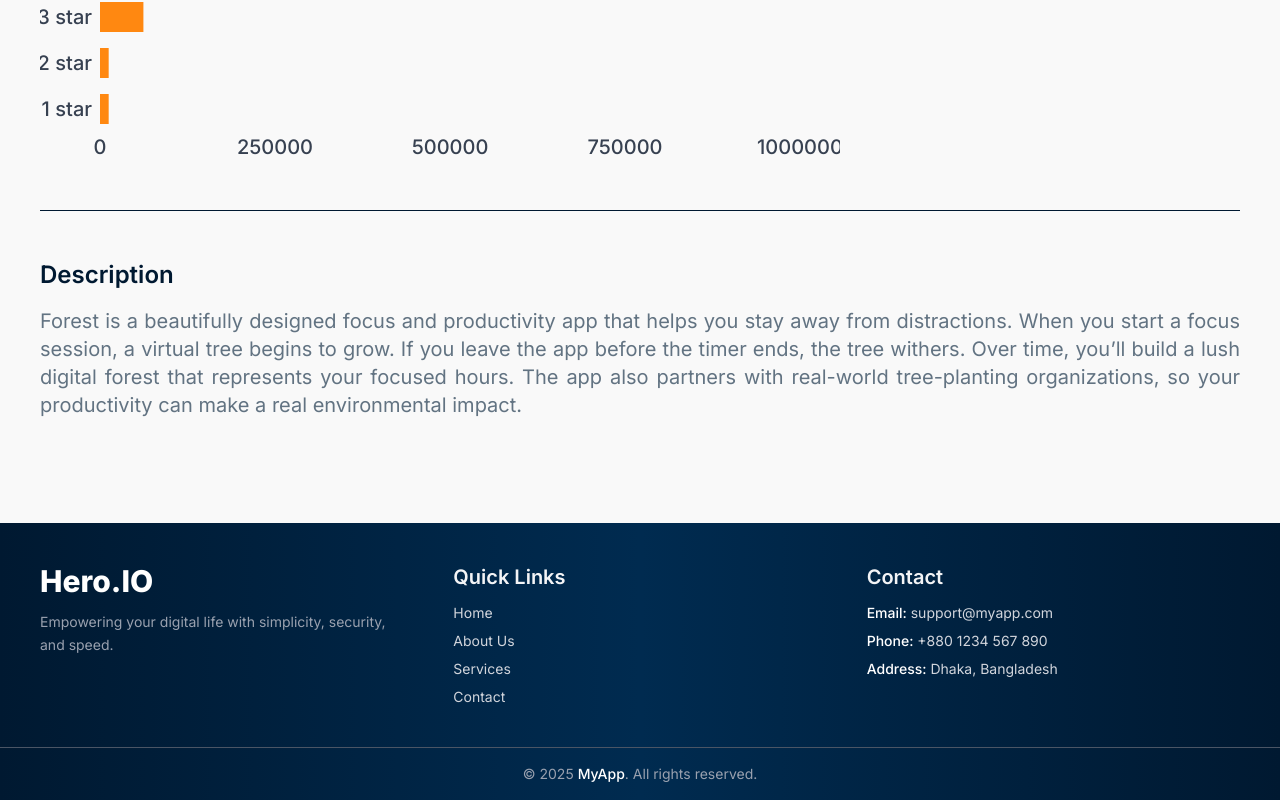
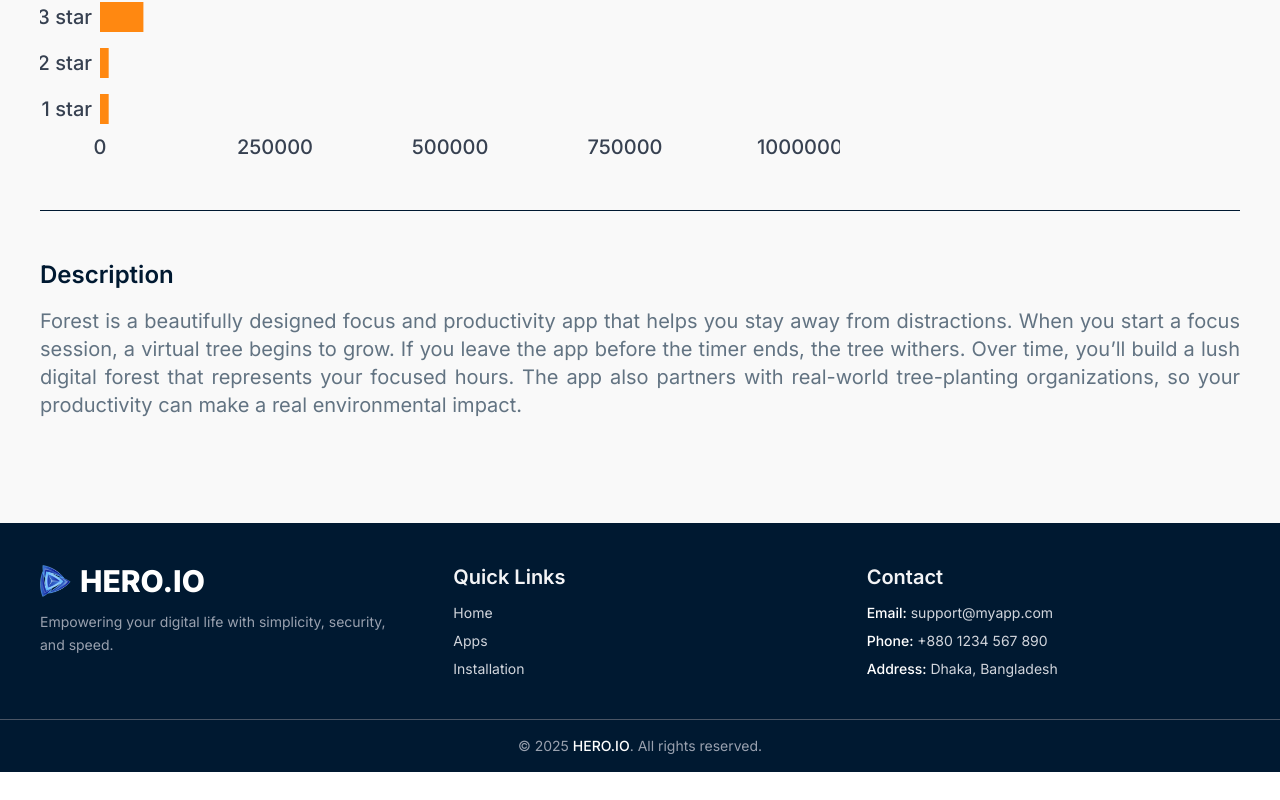
Before and after one commit to abapurbo/batch12-assignment-8, a React (Vite) app: page /details/1 in a window 1280 px wide. Shown: the part 716-1516 px from the top of the page. After the commit the page ends 1488 px from the top, so only its background shows below. Built offline with nearby package versions, Linux system fonts and the light colour scheme.

Commit message:
added deploy

```diff
--- a/src/Components/Banner/Banner.jsx
+++ b/src/Components/Banner/Banner.jsx
@@ -31,7 +31,7 @@ export default function Banner() {
             </div>
             <div className="bg-gradient-to-r from-[#632EE3] to-[#9F62F2]  -mt-2 py-20 md:px-20 mb-10">
                 <h1 className='md:text-[46px] text-4xl font-bold text-[#ffffff] text-center '>Trusted by Millions, Built for You</h1>
-                <div className='text-[#ffffff] flex flex-col space-y-10 md:justify-around max-w-[1400px] mx-auto md:mt-10 mt-6'>
+                <div className='text-[#ffffff] flex flex-col md:flex-row space-y-10 md:justify-around max-w-[1400px] mx-auto md:mt-10 mt-6'>
                     <div className='text-center space-y-2'>
                         <h1 className='text-[16px]'>Total Downloads</h1>
                         <h1 className='text-[64px] font-extrabold '>29.6M</h1>
--- a/src/Components/Banner/Features/Apps/AllApps.jsx
+++ b/src/Components/Banner/Features/Apps/AllApps.jsx
@@ -28,12 +28,12 @@ export default function AllApps() {
         <div className='mx-auto max-w-[1400px] md:px-10 px-6 py-10'>
             <div>
                 <h1 className='text-[#001931] text-center md:text-[48px] text-3xl font-bold'>Our All Applications</h1>
-                <p className='text-xl text-center'>Explore All Apps on the Market developed by us. We code for Millions</p>
+                <p className='text-xl text-[#627382] text-center'>Explore All Apps on the Market developed by us. We code for Millions</p>
             </div>
             <div className='flex justify-between items-center mt-10'>
                 <h1 className='md:text-2xl text-[15px] text-[#001931] font-semibold'>({apps?.length}) Apps Found</h1>
 
-                <fieldset className="input w-50 focus-within:outline-0 border-gray-300">
+                <fieldset className="input md:w-auto w-50 focus-within:outline-0 border-gray-300">
                     <IoIosSearch className='text-2xl text-[#627382]' />
                     <input type="text" className='placeholder:text-[#07f2a7] text-black outline-none text-[16px]' onChange={handleSearchApps} placeholder="Search Your Apps" />
                 </fieldset>
@@ -52,8 +52,8 @@ export default function AllApps() {
                     searchs.map(app => <AppCard key={app.id} app={app} />)
                 ) : (
                     <div className='col-span-4 flex flex-col items-center justify-center h-60 '>
-                        <h1 className='text-xl text-[40px] font-semibold text-gray-500'>No Apps Found</h1>
-                        <p className='text-gray-400 text-xl mt-2'>Try searching with a different keyword.</p>
+                        <h1 className='text-xl md:text-[40px] text-[30px] font-semibold text-gray-500'>No Apps Found</h1>
+                        <p className='text-gray-400 md:text-xl text-[16px] mt-2 text-center'>Try searching with a different keyword.</p>
                     </div>
                 )}
 
--- a/src/Components/Banner/Features/Apps/AppCard.jsx
+++ b/src/Components/Banner/Features/Apps/AppCard.jsx
@@ -5,14 +5,14 @@ import { RiDownload2Fill } from 'react-icons/ri'
 import { AppContext } from '../../../../context/AuthContext'
 
 export default function AppCard({ app }) {
-    const { handleCheckLocalApps } = useContext(AppContext)
     const { id, image, title, downloads, ratingAvg } = app || {}
+    console.log(image)
     return (
         <div>
             <Link  to={`/details/${id}`} className="card cursor-pointer bg-base-100 w-[100%]  max-w-[346px] h-[350px]  shadow-xl p-3.5 transition hover:scale-95 duration-500">
                 <figure>
-                    <img className='rounded-[10px] h-[200px] max-h-[450px] object-container'
-                        src='https://img.daisyui.com/images/stock/photo-1606107557195-0e29a4b5b4aa.webp'
+                    <img className='rounded-[10px] w-[100%] h-[200px] max-h-[450px] object-container'
+                        src={app?.image}
                         alt="Shoes" />
                 </figure>
 
--- a/src/layout/Footer/Footer.jsx
+++ b/src/layout/Footer/Footer.jsx
@@ -2,17 +2,15 @@ import React from 'react';
 
 function Footer() {
   return (
-    <footer className="bg-gradient-to-r from-[#001931] via-[#002b50] to-[#001931] text-white ">
+    <footer className="bg-[#001931] text-white ">
       <div className="max-w-7xl mx-auto px-10   py-10 grid grid-cols-1 md:grid-cols-3 gap-10">
-        {/* Column 1: Logo & Description */}
         <div>
-          <h2 className="text-3xl font-extrabold text-white">Hero.IO</h2>
+          <h2 className="text-3xl font-extrabold text-white flex items-center gap-2"><img src="../src/assets/logo.png" className='w-8' alt="" />HERO.IO</h2>
           <p className="text-sm text-gray-400 mt-3 leading-relaxed">
             Empowering your digital life with simplicity, security, and speed.
           </p>
         </div>
 
-        {/* Column 2: Quick Links */}
         <div>
           <h3 className="text-xl font-semibold mb-3 text-gray-100">Quick Links</h3>
           <ul className="space-y-2 text-sm text-gray-300">
@@ -20,18 +18,15 @@ function Footer() {
               <a href="/" className="hover:text-white transition-colors duration-200">Home</a>
             </li>
             <li>
-              <a href="/about" className="hover:text-white transition-colors duration-200">About Us</a>
+              <a href="/allApps" className="hover:text-white transition-colors duration-200">Apps</a>
             </li>
             <li>
-              <a href="/services" className="hover:text-white transition-colors duration-200">Services</a>
+              <a href="/installation" className="hover:text-white transition-colors duration-200">Installation</a>
             </li>
-            <li>
-              <a href="/contact" className="hover:text-white transition-colors duration-200">Contact</a>
-            </li>
+
           </ul>
         </div>
 
-        {/* Column 3: Contact Info */}
         <div>
           <h3 className="text-xl font-semibold mb-3 text-gray-100">Contact</h3>
           <ul className="text-sm text-gray-300 space-y-2">
@@ -44,7 +39,7 @@ function Footer() {
 
       {/* Bottom Footer */}
       <div className="border-t border-gray-600 text-center py-4 text-sm text-gray-400">
-        &copy; {new Date().getFullYear()} <span className="text-white font-medium">MyApp</span>. All rights reserved.
+        &copy; {new Date().getFullYear()} <span className="text-white font-medium">HERO.IO</span>. All rights reserved.
       </div>
     </footer>
   );
--- a/src/page/InstallationPage/Installationpage.jsx
+++ b/src/page/InstallationPage/Installationpage.jsx
@@ -55,7 +55,7 @@ export default function Installationpage() {
             ))
           ) : (
             <div className='h-40 flex justify-center items-center flex-col'>
-              <h1 className='text-4xl text-center font-semibold'>Not Found Apps</h1>
+              <h1 className='md:text-4xl text-2xl text-center font-semibold'>Not Found Your <br className='md:hidden'/>Install Apps</h1>
             </div>
           )}
         </div>
```
